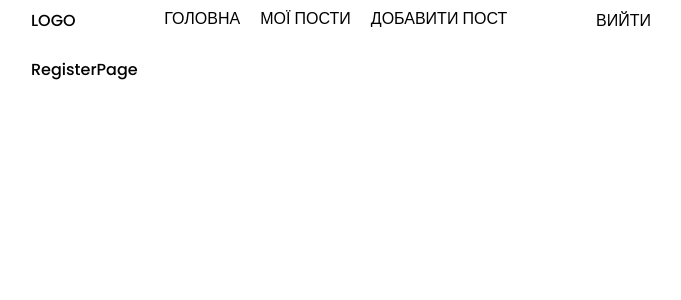
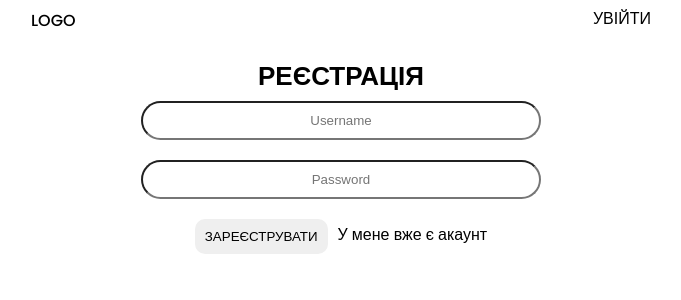
Before and after one commit to merkushynArt/postgram, a React (Create React App) app in the folder client/: page /register in a window 1280 px wide. Shown: the top 300 px of the page, without its empty margins (299-980 px from the left). Built offline with nearby package versions, Linux system fonts and the light colour scheme.

Commit message:
made up pages for login and registration

```diff
--- a/client/src/App.css
+++ b/client/src/App.css
@@ -21,6 +21,15 @@ a {
    width: 100%;
    margin: 0 auto;
    padding: 0 5px;
+}
+
+.btn-1 {
+   padding: 10px;
+   border-radius: 10px;
+   border: none;
+   cursor: pointer;
+   text-transform: uppercase;
+   min-width: 100px;
 }
 
 /*===========================================================================================================*\
@@ -47,3 +56,42 @@ a {
    border: none;
    cursor: pointer;
 }
+/*===========================================================================================================*\
+#form-auth
+\*===========================================================================================================*/
+.form-auth {
+   /*display: flex;
+   flex-direction: column;
+   align-items: center;
+   gap: 20px;*/
+   text-align: center;
+}
+
+.form-auth__title {
+   font-size: 26px;
+   line-height: 30px;
+   text-transform: uppercase;
+   margin-bottom: 10px;
+}
+
+.form-auth__item {
+   max-width: 400px;
+   width: 100%;
+   display: block;
+   margin: 0 auto 20px;
+}
+
+.form-auth__input {
+   display: block;
+   width: 100%;
+   padding: 10px;
+   text-align: center;
+   border-radius: 50px;
+}
+
+.form-auth__submit {
+   display: flex;
+   align-items: center;
+   justify-content: center;
+   gap: 10px;
+}
--- a/client/src/components/NavBar.jsx
+++ b/client/src/components/NavBar.jsx
@@ -2,7 +2,7 @@ import React from 'react';
 import { NavLink } from 'react-router-dom';
 
 export const NavBar = () => {
-   const isAuth = true;
+   const isAuth = false;
 
    const activeStyles = {
       borderBottom: '3px solid #000',
--- a/client/src/pages/LoginPage.jsx
+++ b/client/src/pages/LoginPage.jsx
@@ -1,7 +1,28 @@
 import React from 'react';
+import { Link } from 'react-router-dom';
 
 export const LoginPage = () => {
    return (
-      <div>LoginPage</div>
+      <form className='form-auth' onSubmit={e => e.preventDefault()}>
+         <h3 className='form-auth__title'>Авторизація</h3>
+         <label className='form-auth__item'>
+            <input
+               type="text"
+               placeholder='Username'
+               className='form-auth__input'
+            />
+         </label>
+         <label className='form-auth__item'>
+            <input
+               type='password'
+               placeholder='Password'
+               className='form-auth__input'
+            />
+         </label>
+         <div className="form-auth__submit">
+            <button className='btn-1'>Увійти</button>
+            <Link to={'/register'}>У мене немає акаунту</Link>
+         </div>
+      </form>
    );
 }
--- a/client/src/pages/RegisterPage.jsx
+++ b/client/src/pages/RegisterPage.jsx
@@ -1,7 +1,28 @@
 import React from 'react';
+import { Link } from 'react-router-dom';
 
 export const RegisterPage = () => {
    return (
-      <div>RegisterPage</div>
+      <form className='form-auth' onSubmit={e => e.preventDefault()}>
+         <h3 className='form-auth__title'>Реєстрація</h3>
+         <label className='form-auth__item'>
+            <input
+               type="text"
+               placeholder='Username'
+               className='form-auth__input'
+            />
+         </label>
+         <label className='form-auth__item'>
+            <input
+               type='password'
+               placeholder='Password'
+               className='form-auth__input'
+            />
+         </label>
+         <div className="form-auth__submit">
+            <button className='btn-1'>Зареєструвати </button>
+            <Link to={'/login'}>У мене вже є акаунт</Link>
+         </div>
+      </form>
    );
 }
```
